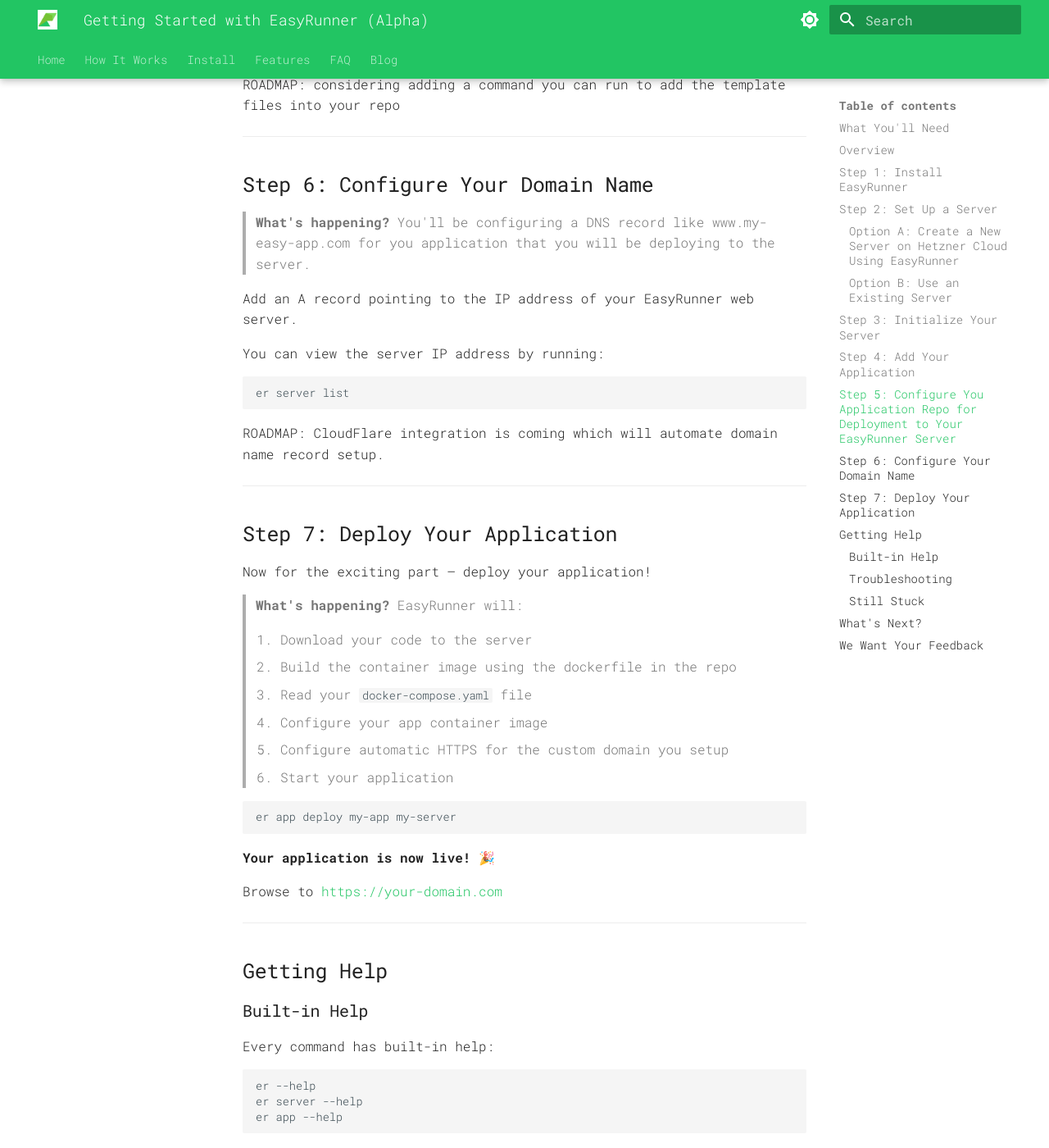
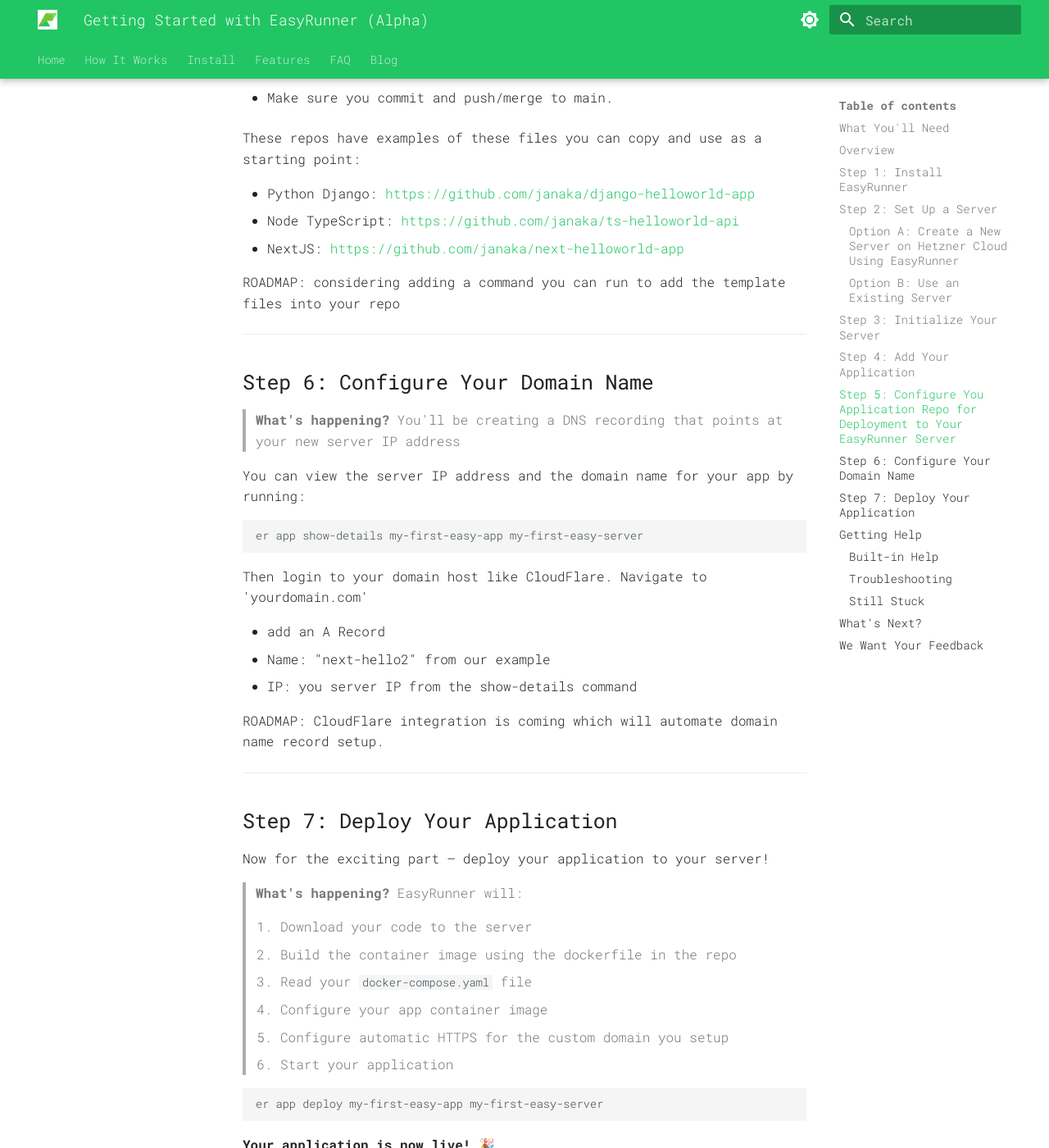
Before and after one commit to janaka/easyrunner-docs, an MkDocs documentation site: the page built from docs/get-started-for-alpha-tester.md, in a window 1280 px wide and 1400 px high, scrolled down 4692 px. Shown: the whole window at 82% size. Built offline with MkDocs 1.6.1 and Material for MkDocs 9.7.7, drawn with Linux system fonts in a browser that asks for light colours; some web fonts are replaced; some of the changed text lies outside the part shown.

Commit message:
docs(get-started): enhance clarity and detail in instructions

````diff
--- a/docs/get-started-for-alpha-tester.md
+++ b/docs/get-started-for-alpha-tester.md
@@ -10,13 +10,15 @@
 
 ## Overview
 
-EasyRunner makes it simple to host web applications on your own server. Here's what we'll do:
+EasyRunner makes it simple to host web applications on your own server. Here's what you would have achieved by the end of this guide:
 
-1. **Install EasyRunner** on your computer
-2. **Set up a server** in the cloud (or use one you already have)
-3. **Deploy your application** to the server
+1. **Installed EasyRunner** on your computer.
+2. **Set up a server** in the cloud (or use one you already have) as a secure web host using EasyRunner.
+3. **Deploy your application** to the server using EasyRunner.
 
-Let's get started\!
+Let's get started!
+
+NOTE: the macOS key chain will prompt you to authenticate when running certain EasyRunner commands. This is because EasyRunner stores secrets, like a Github access token, in your keychain for safe keeping. So when accessing it you need to authenticate to authorise it.
 
 ---
 
@@ -137,6 +139,13 @@
 er app add my-app my-first-easy-server git@github.com:yourusername/your-repo.git --custom-domain your-domain.com
 ```
 
+or you can use one of our demo app repos
+
+```bash
+er app add my-first-easy-app my-first-easy-server git@github.com:janaka/next-helloworld-app.git --custom-domain next-hello2.yourdomain.com
+```
+
+
 Replace:
 
 - `my-app` with a name for your application
@@ -169,15 +178,20 @@
 
 ## Step 6: Configure Your Domain Name
 
-> **What's happening?** You'll be configuring a DNS record like www.my-easy-app.com for you application that you will be deploying to the server.
+> **What's happening?** You'll be creating a DNS recording that points at your new server IP address
 
-Add an A record pointing to the IP address of your EasyRunner web server.
-
-You can view the server IP address by running:
+You can view the server IP address and the domain name for your app by running:
 
 ```bash
-er server list
+er app show-details my-first-easy-app my-first-easy-server
 ```
+
+Then login to your domain host like CloudFlare. Navigate to 'yourdomain.com'
+
+- add an A Record
+- Name: "next-hello2" from our example
+- IP: you server IP from the show-details command
+
 
 ROADMAP: CloudFlare integration is coming which will automate domain name record setup.
 
@@ -185,7 +199,7 @@
 
 ## Step 7: Deploy Your Application
 
-Now for the exciting part — deploy your application!
+Now for the exciting part — deploy your application to your server!
 
 > **What's happening?** EasyRunner will:
 >
@@ -197,12 +211,12 @@
 >6. Start your application
 
 ```bash
-er app deploy my-app my-server
+er app deploy my-first-easy-app my-first-easy-server
 ```
 
 **Your application is now live!** 🎉
 
-Browse to <https://your-domain.com>
+Browse to <https://next-hello2.your-domain.com>
 
 ---
 
````
